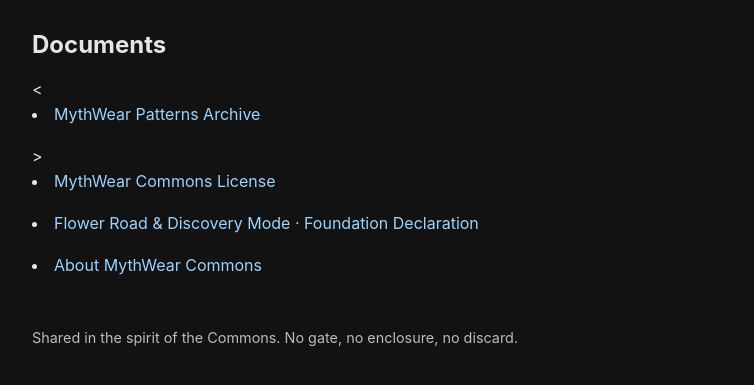
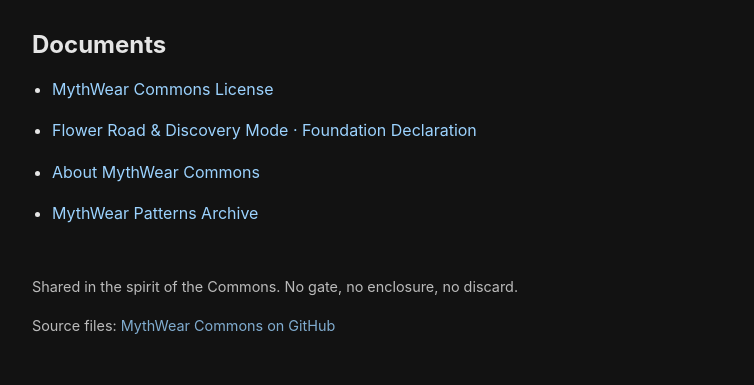
Before and after one commit to Jacobo-DM/mythwear-commons, a plain HTML site: page index.html in a window 1280 px wide. Shown: the part 209-594 px from the top of the page, without its empty margins (248-1002 px from the left). Drawn offline with Linux system fonts and the light colour scheme.

Commit message:
Update index.html

```diff
--- a/index.html
+++ b/index.html
@@ -57,16 +57,17 @@
     <h1>MythWear Commons</h1>
 
     <p>
-      An open-hardware, open-story, open-movement space dedicated to healing, creativity, and embodied learning.
-      Everything here is shared freely — a living seedbed for the Flower Road and Discovery Mode.
+      An open-hardware, open-story, open-movement space dedicated to healing, creativity,
+      and embodied learning. Everything here is shared freely — a living seedbed for
+      the Flower Road and Discovery Mode.
     </p>
 
     <h2>Documents</h2>
-    <<li><a href="patterns.html">MythWear Patterns Archive</a></li>
->
+    <ul>
       <li><a href="mythwear-license.html">MythWear Commons License</a></li>
       <li><a href="flower-road-declaration.html">Flower Road & Discovery Mode · Foundation Declaration</a></li>
       <li><a href="about.html">About MythWear Commons</a></li>
+      <li><a href="patterns.html">MythWear Patterns Archive</a></li>
     </ul>
 
     <footer>
@@ -74,6 +75,12 @@
         Shared in the spirit of the Commons.
         No gate, no enclosure, no discard.
       </p>
+      <p>
+        Source files:
+        <a href="https://github.com/jacobo-dm/mythwear-commons" target="_blank">
+          MythWear Commons on GitHub
+        </a>
+      </p>
     </footer>
   </main>
 </body>
```
